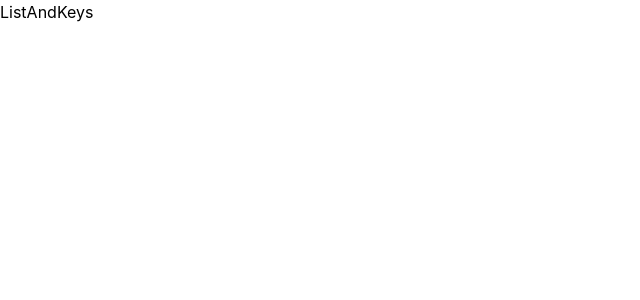
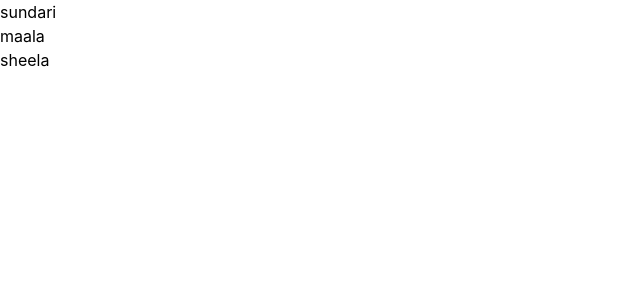
Before and after one commit to omjyotiprakash/reactconcepts, a React (Vite) app: page / in a window 1280 px wide. Shown: the top 300 px of the page, without its empty margins (0-640 px from the left). Built offline with nearby package versions, Linux system fonts and the light colour scheme; the HTML template or start-up script is replaced by a standard one.

Commit message:
Initial commit

```diff
--- a/src/topics/listandkeys/ListAndKeys.jsx
+++ b/src/topics/listandkeys/ListAndKeys.jsx
@@ -1,9 +1,16 @@
 import React from 'react'
 
 const ListAndKeys = () => {
+  const arr = ['sundari', 'maala', 'sheela']
   return (
     <div>
-      ListAndKeys
+      <ol>
+        {
+          arr.map((ele,idx) => {
+            return <li className='list-decimal' key={idx}>{ele}</li>
+          })
+        }
+      </ol>
     </div>
   )
 }
```
